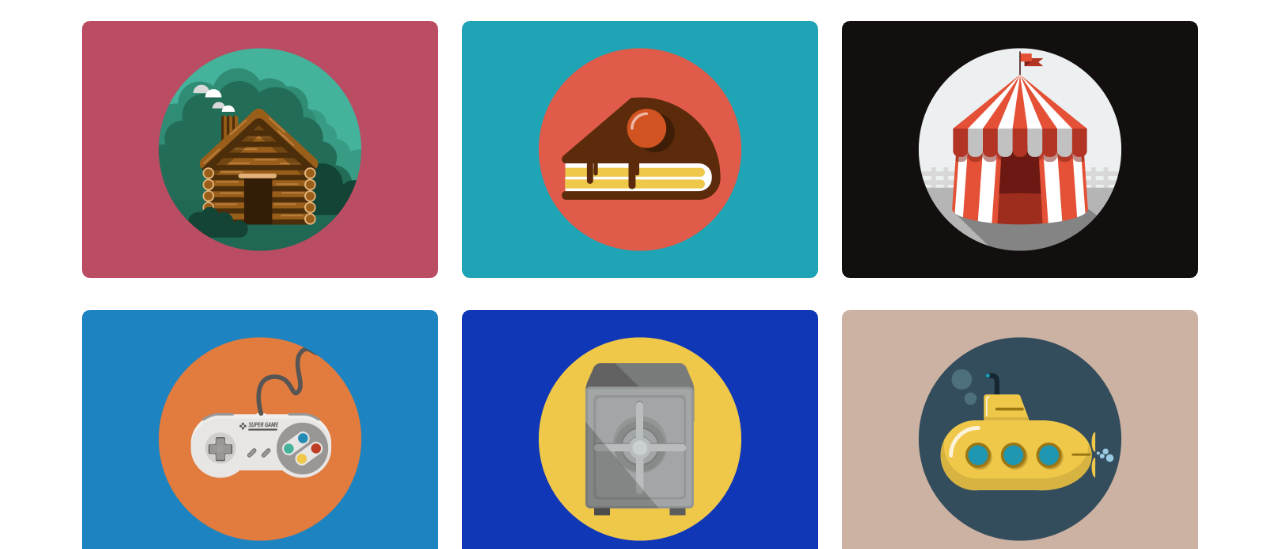
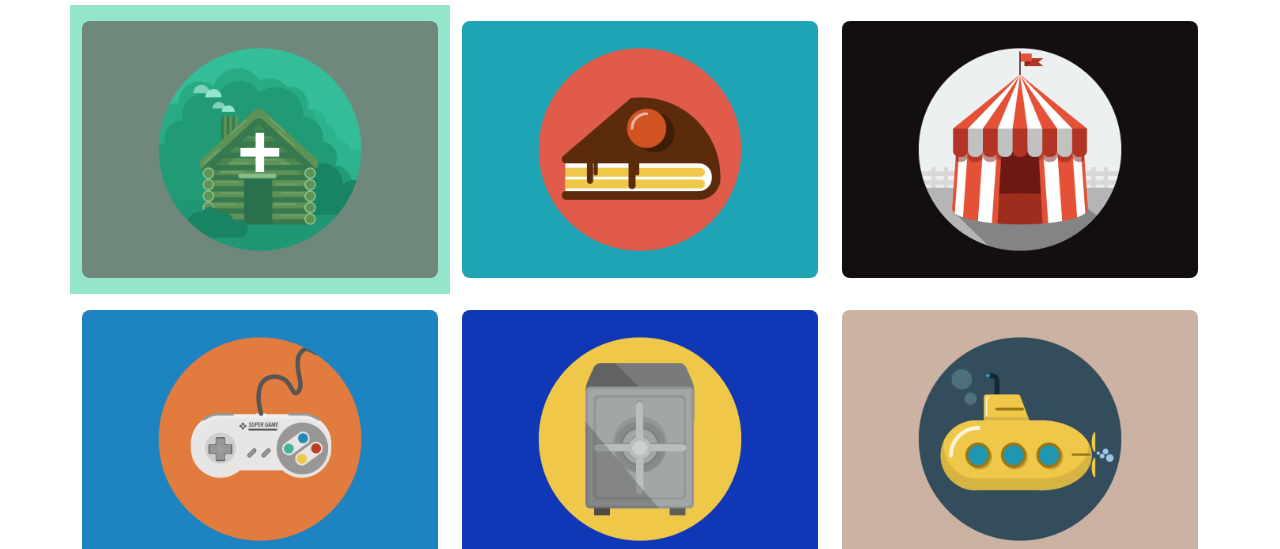
Before and after one commit to Hycarus/html-css-bootstrap-freelancer, a plain HTML site: page index.html in a window 1280 px wide. In both pictures the pointer is over the element 260 px from the left and 803 px from the top of the page. Shown: the part 654-1203 px from the top of the page. Drawn offline with nearby package versions, Linux system fonts and the light colour scheme.

Commit message:
add hover on img card

```diff
--- a/css/style.css
+++ b/css/style.css
@@ -9,3 +9,19 @@
     height: 40px;
     line-height: 40px;
 }
+
+.my-image-container:hover::after{
+    content: '+';
+    display: flex;
+    align-items: center;
+    justify-content: center;
+    position: absolute;
+    left: 0;
+    top: 0;
+    bottom: 0;
+    right: 0;
+    background-color: #20c9967b;
+    color: white;
+    font-size: 5em;
+    font-weight: bold;
+}
```
